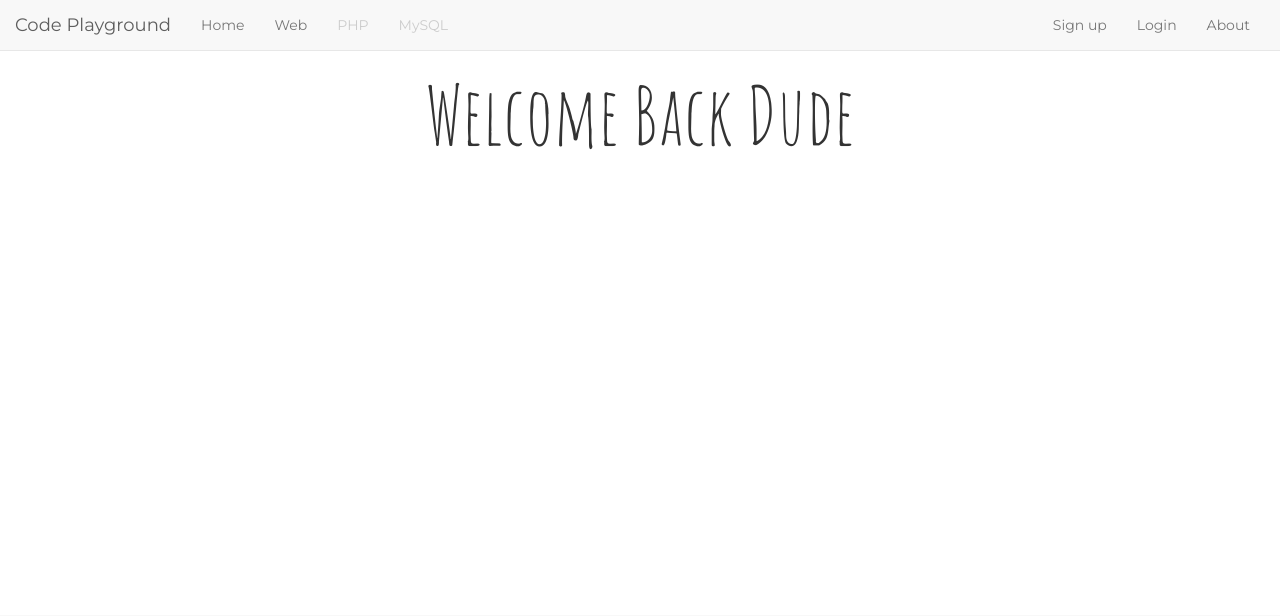
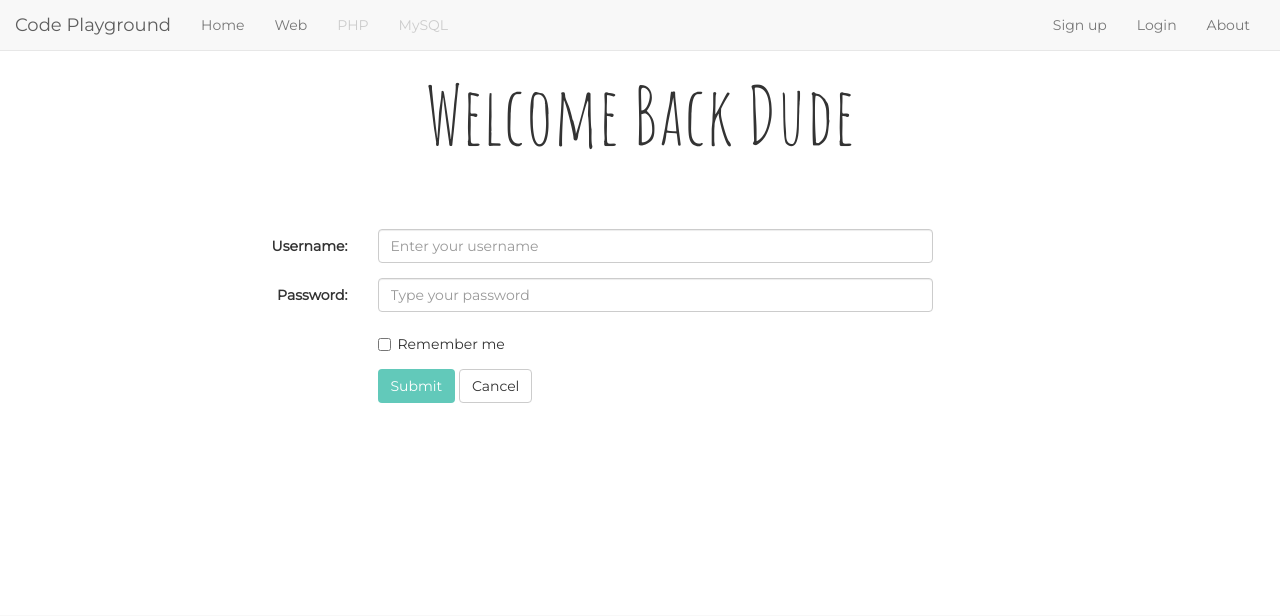
Before and after one commit to anna-petrikoglou/Code-Playground, a PHP site: page /login.php in a window 1280 px wide. Shown: the top 616 px of the page. Run offline with PHP 8.4, Linux system fonts and the light colour scheme.

Commit message:
Update login.php

```diff
--- a/login.php
+++ b/login.php
@@ -6,5 +6,34 @@
         <h1>Welcome back dude</h1>
         <h4></h4>
       </div>
+      <div class="container">
+        <form class="form-horizontal" action="system/login.php" method="post">
+          <div class="form-group">
+            <label class="control-label col-sm-3" for="identification">Username:</label>
+            <div class="col-sm-6">
+              <input type="text" autocomplete="off" class="form-control" id="identification" placeholder="Enter your username" name="identification" required maxlength="100">
+            </div>
+          </div>
+          <div class="form-group">
+            <label class="control-label col-sm-3" for="countersign">Password:</label>
+            <div class="col-sm-6">
+              <input type="password" autocomplete="off" class="form-control" id="countersign" placeholder="Type your password" name="countersign" required maxlength="256">
+            </div>
+          </div>
+          <div class="form-group">
+            <div class="col-sm-offset-3 col-sm-9">
+              <div class="checkbox">
+                <label><input type="checkbox" name="remember"> Remember me</label>
+              </div>
+            </div>
+          </div>
+          <div class="form-group">
+            <div class="col-sm-offset-3 col-sm-9">
+              <button type="submit" name="submit" class="btn">Submit</button>
+              <a href="index.php" class="btn btn-default cancel">Cancel</a>
+            </div>
+          </div>
+        </form>
+      </div>
   </div>
   <?php require 'includes/footer.php'; ?>
```
